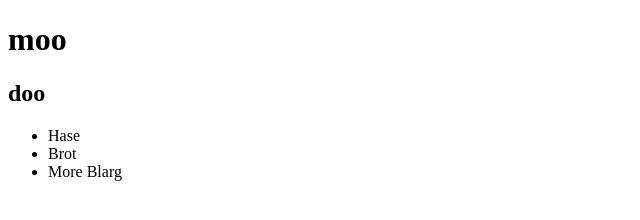
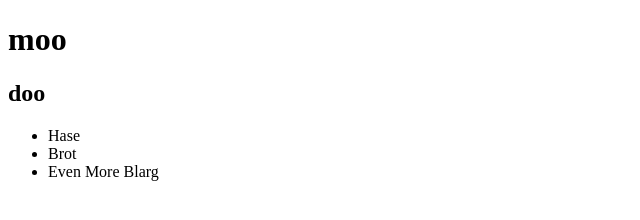
Before and after one commit to thomas-thackery/foo, a plain HTML site: page index.html in a window 1280 px wide. Shown: the full height of the page, 0-640 px from the left. Drawn offline with Linux system fonts and the light colour scheme.

Commit message:
update index

```diff
--- a/index.html
+++ b/index.html
@@ -13,7 +13,7 @@
         <ul>
             <li>Hase</li>
             <li>Brot</li>
-            <li>More Blarg</li>
+            <li>Even More Blarg</li>
         </ul>
     </div>
 </body>
```
